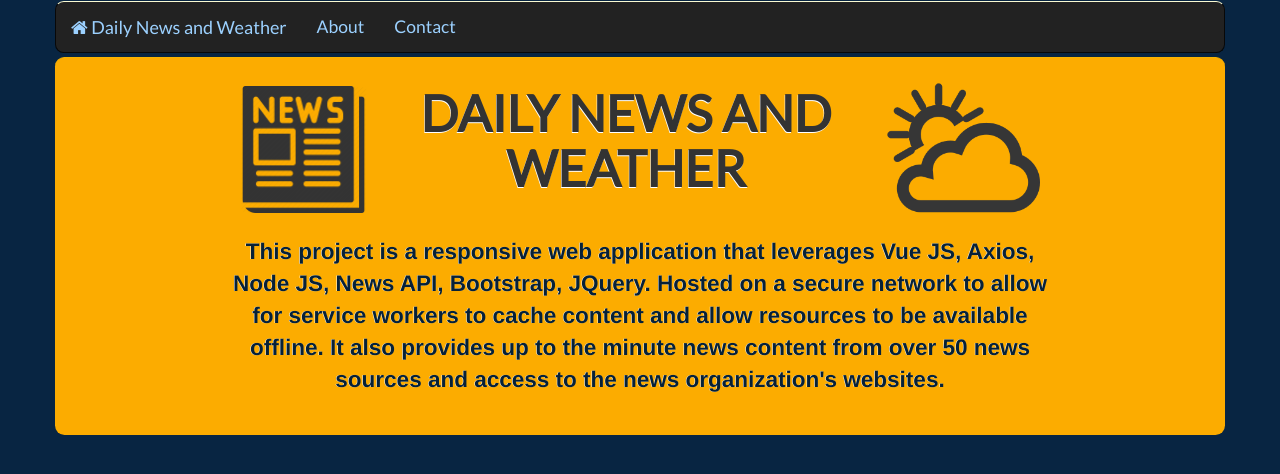
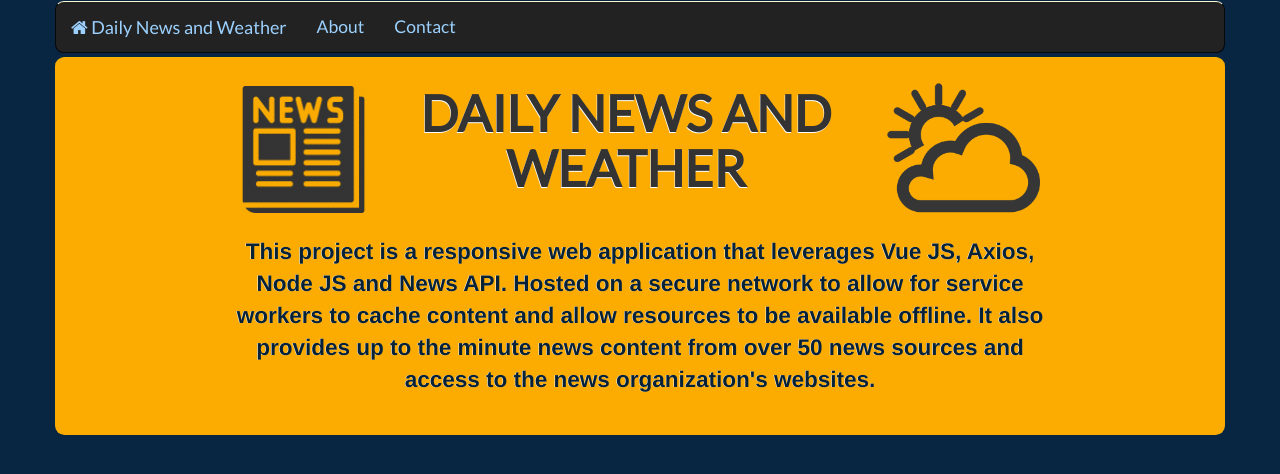
Before and after one commit to billvas-webdev/vue-news-pwa, a Vue app: page /#/About in a window 1280 px wide. Shown: the top 474 px of the page. Built offline with nearby package versions, Linux system fonts and the light colour scheme.

Commit message:
edited about

```diff
--- a/src/components/About.vue
+++ b/src/components/About.vue
@@ -17,7 +17,7 @@
     name: 'About',
     data () {
       return{
-        msg: "This project is a responsive web application that leverages Vue JS, Axios, Node JS, News API, Bootstrap, JQuery. Hosted on a secure network to allow for service workers to cache content and allow resources to be available offline. It also provides up to the minute news content from over 50 news sources and access to the news organization's websites."
+        msg: "This project is a responsive web application that leverages Vue JS, Axios, Node JS and News API. Hosted on a secure network to allow for service workers to cache content and allow resources to be available offline. It also provides up to the minute news content from over 50 news sources and access to the news organization's websites."
       }
     }
   }
```
Also changed, not shown: 8 other files (tests, documents, lock files or other folders).
